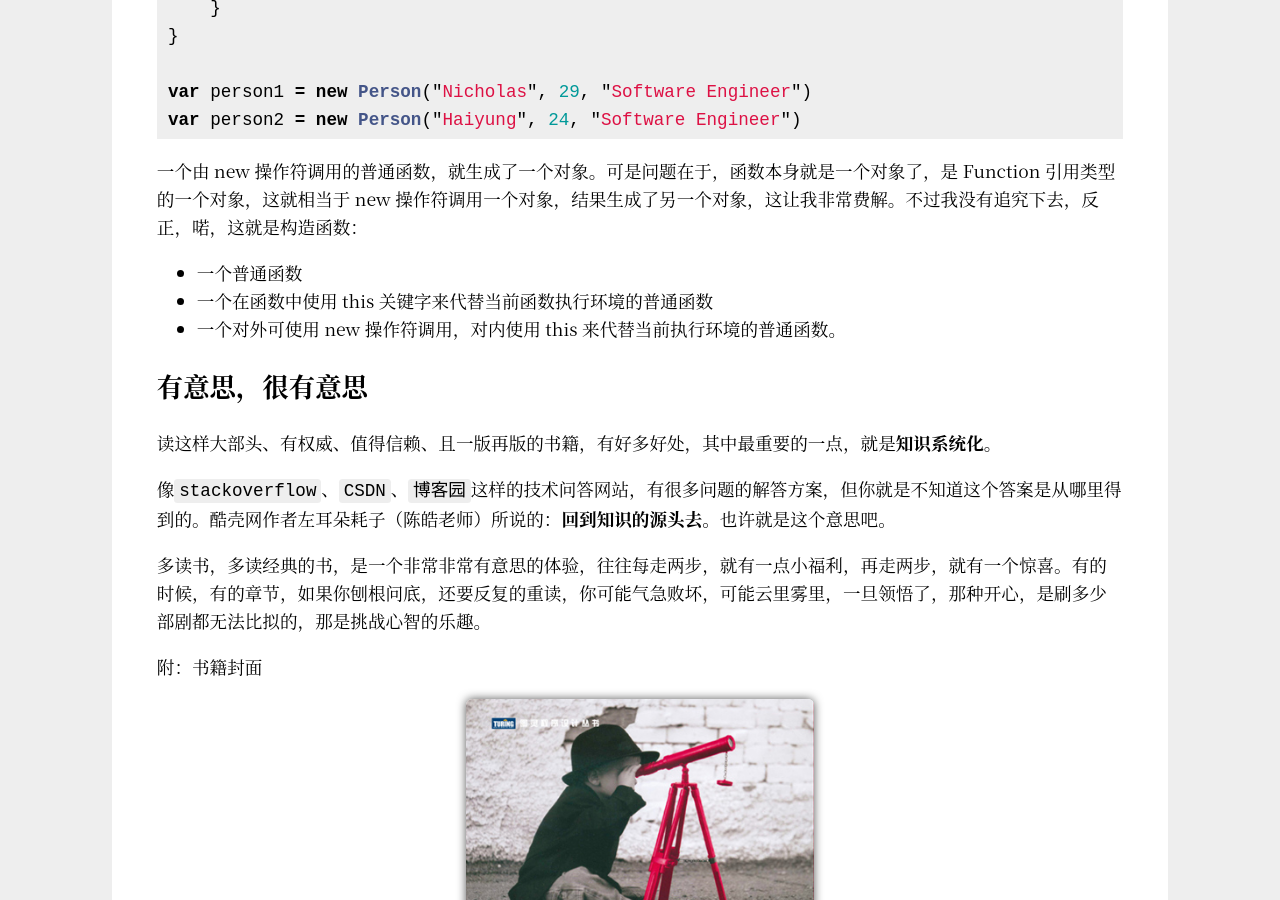
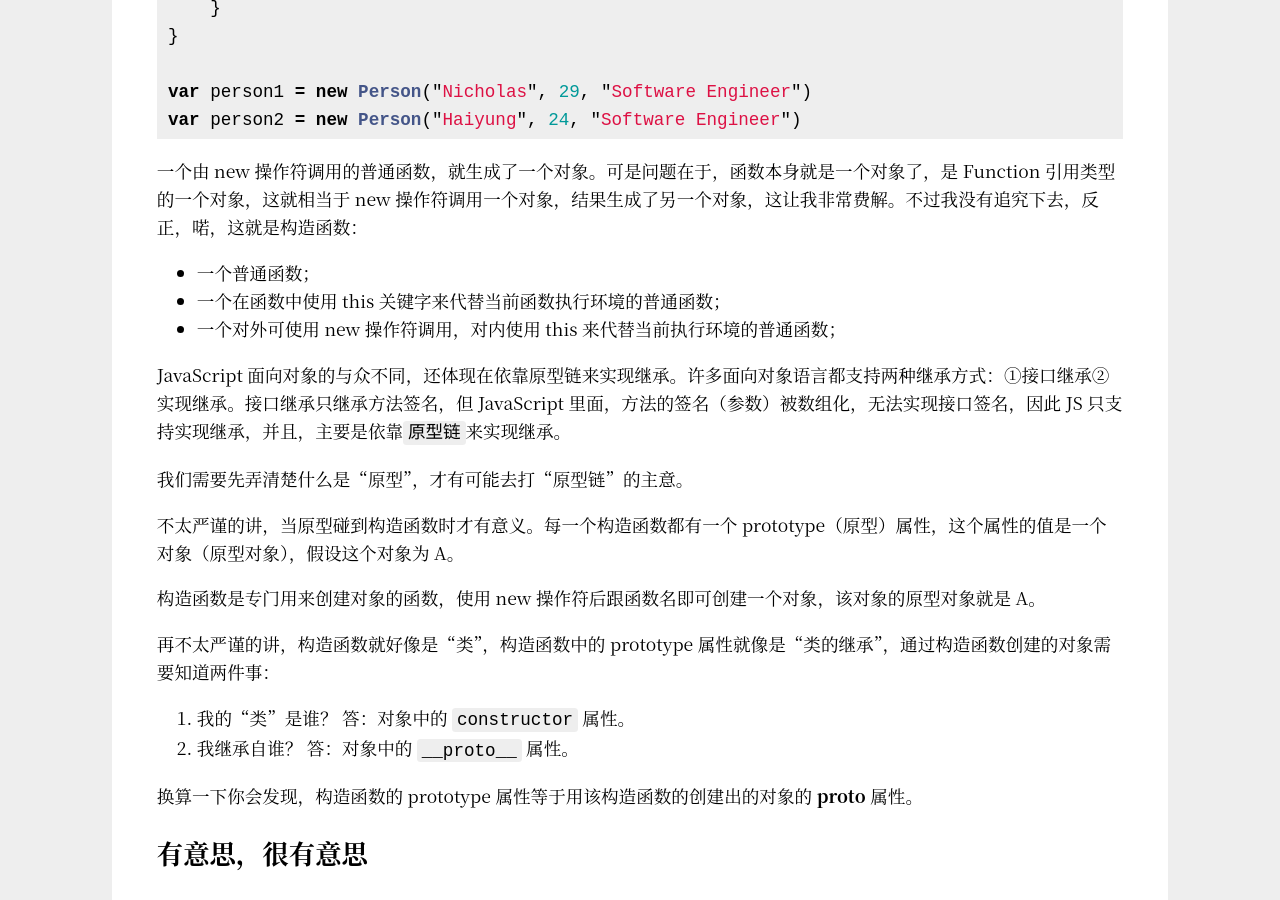
Before and after one commit to Haiyung/haiyung.github.io, a Jekyll site: the page built from _posts/2019-12-25-after-reading-professional-js-for-web-devs.md, in a window 1280 px wide and 900 px high, scrolled down 4080 px. Built offline with Jekyll 4.4.1, drawn with Linux system fonts in a browser that asks for light colours; some of the changed text lies outside the part shown.

Commit message:
update one article about JS

```diff
--- a/_posts/2019-12-25-after-reading-professional-js-for-web-devs.md
+++ b/_posts/2019-12-25-after-reading-professional-js-for-web-devs.md
@@ -125,11 +125,24 @@ var person2 = new Person("Haiyung", 24, "Software Engineer")
 
 一个由 new 操作符调用的普通函数，就生成了一个对象。可是问题在于，函数本身就是一个对象了，是 Function 引用类型的一个对象，这就相当于 new 操作符调用一个对象，结果生成了另一个对象，这让我非常费解。不过我没有追究下去，反正，喏，这就是构造函数：
 
-- 一个普通函数
-- 一个在函数中使用 this 关键字来代替当前函数执行环境的普通函数
-- 一个对外可使用 new 操作符调用，对内使用 this 来代替当前执行环境的普通函数。
+- 一个普通函数；
+- 一个在函数中使用 this 关键字来代替当前函数执行环境的普通函数；
+- 一个对外可使用 new 操作符调用，对内使用 this 来代替当前执行环境的普通函数；
 
+JavaScript 面向对象的与众不同，还体现在依靠原型链来实现继承。许多面向对象语言都支持两种继承方式：➀接口继承➁实现继承。接口继承只继承方法签名，但 JavaScript 里面，方法的签名（参数）被数组化，无法实现接口签名，因此 JS 只支持实现继承，并且，主要是依靠`原型链`来实现继承。
 
+我们需要先弄清楚什么是“原型”，才有可能去打“原型链”的主意。
+
+不太严谨的讲，当原型碰到构造函数时才有意义。每一个构造函数都有一个 prototype（原型）属性，这个属性的值是一个对象（原型对象），假设这个对象为 A。
+
+构造函数是专门用来创建对象的函数，使用 new 操作符后跟函数名即可创建一个对象，该对象的原型对象就是 A。
+
+再不太严谨的讲，构造函数就好像是“类”，构造函数中的 prototype 属性就像是“类的继承”，通过构造函数创建的对象需要知道两件事：
+
+1. 我的“类”是谁？ 答：对象中的 `constructor` 属性。
+2. 我继承自谁？ 答：对象中的 `__proto__` 属性。
+
+换算一下你会发现，构造函数的 prototype 属性等于用该构造函数的创建出的对象的 __proto__ 属性。
 
 
 
```
Also changed, not shown: other parts of _posts/2019-12-25-after-reading-professional-js-for-web-devs.md (+1 -1 lines).
